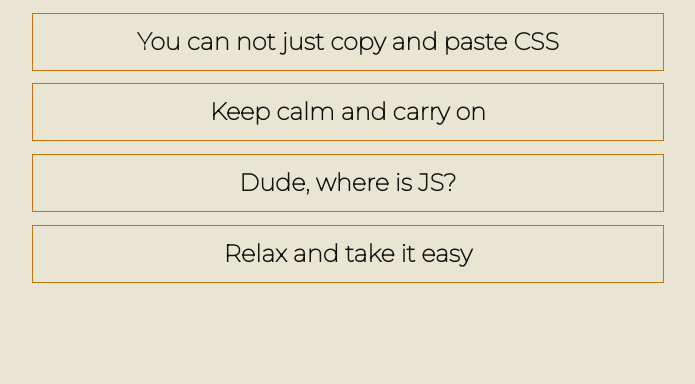
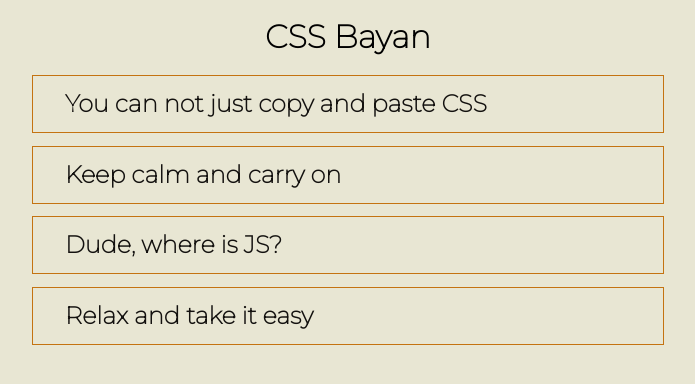
Before and after one commit to MarinaSB0915/cssBayan, a plain HTML site: page cssBayan/index.html in a window 1280 px wide. Shown: the whole page, without its empty margins (292-987 px from the left). Drawn offline with Linux system fonts and the light colour scheme.

Commit message:
feat: add h1 (Mon, Mar 13, 2023  1:03:57 AM)

```diff
--- a/cssBayan/index.html
+++ b/cssBayan/index.html
@@ -10,6 +10,7 @@
 
 </head>
 <body>
+  <h1 class="h1">CSS Bayan</h1>
   <div class="bayan">
     <div class="bayan-item">
       <input class="bayan-input" type="checkbox" name="bayan" id="bayan-1">
--- a/cssBayan/style.css
+++ b/cssBayan/style.css
@@ -5,7 +5,11 @@ body {
     line-height: 1;
     background-color: rgb(232, 230, 211);
 }
-
+.h1 {
+    font-weight: 700;
+    display: flex;
+    justify-content: center;
+}
 .bayan {
     max-width: 50%;
     margin: 1% auto;
@@ -17,7 +21,7 @@ body {
 }
 .bayan-title {
     display: flex;
-    justify-content: center;
+    justify-content: left;
     color: #13110f;
     cursor: pointer;
     padding: 1rem 2rem;
```
